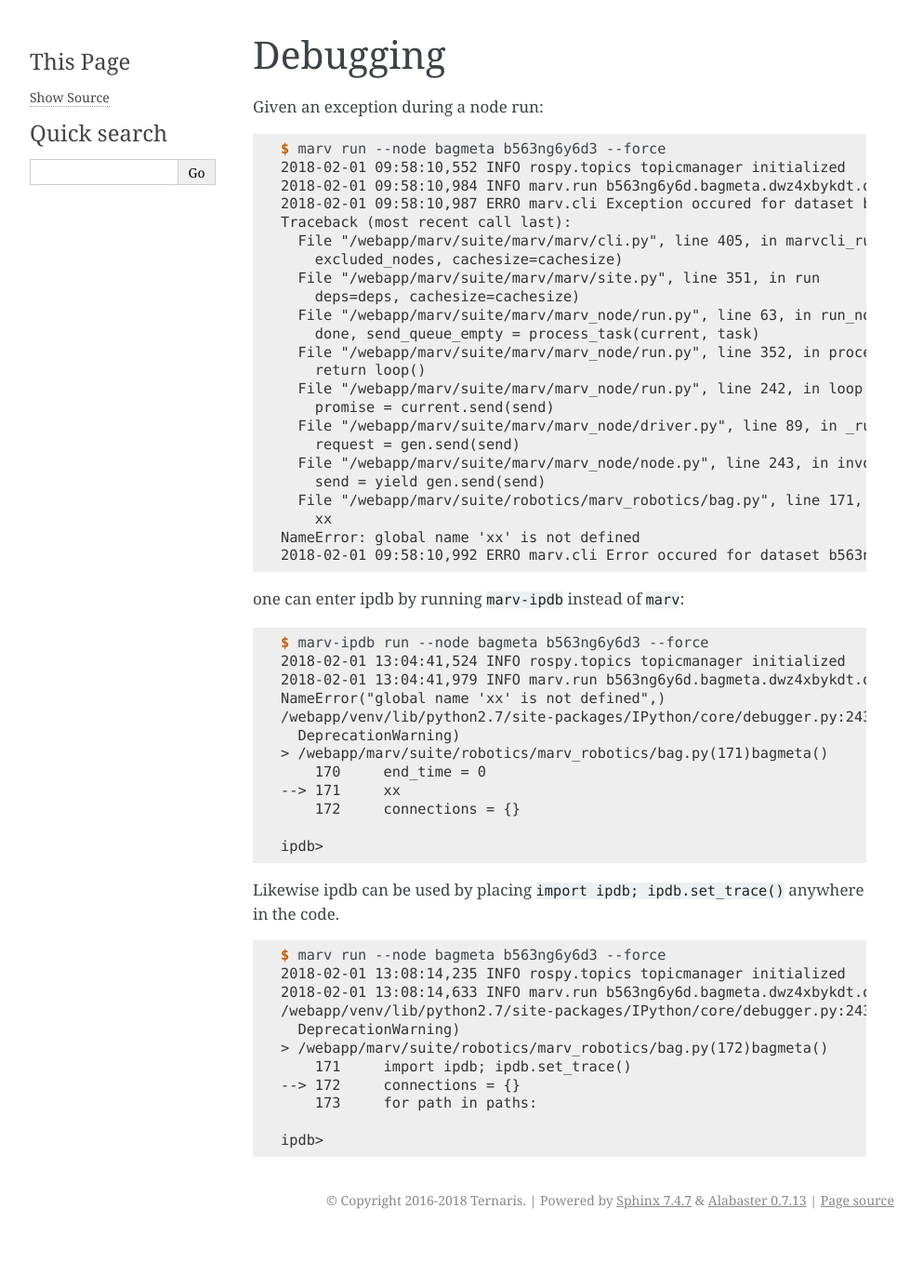
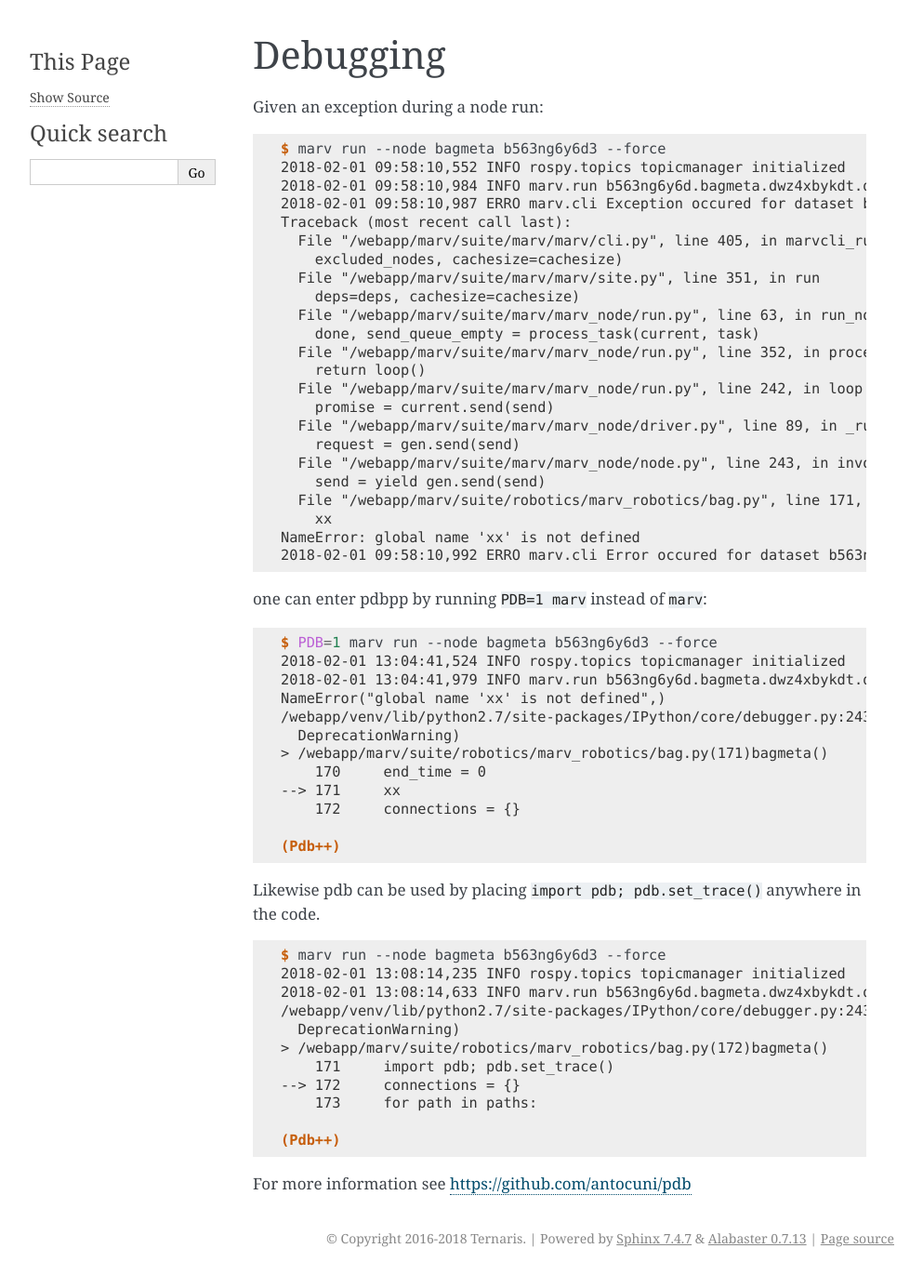
Before and after one commit to ternaris/marv-robotics, a Sphinx documentation site: the page built from docs/debug.rst, in a window 1280 px wide. Shown: the whole page at 93% size, without its empty margins (148-1141 px from the left). Built offline with Sphinx 7.4.7, drawn with Linux system fonts in a browser that asks for light colours; pages that are not in the unit, such as notebooks, are missing from menus; before the commit the page ends 1330 px from its top, so only the background shows below that.

Commit message:
[marv] Drop ipdb in favour pdb++

```diff
--- a/docs/debug.rst
+++ b/docs/debug.rst
@@ -34,11 +34,11 @@ Given an exception during a node run:
    NameError: global name 'xx' is not defined
    2018-02-01 09:58:10,992 ERRO marv.cli Error occured for dataset b563ng6y6d3pjf6ycx7t52pqae: global name 'xx' is not defined
 
-one can enter ipdb by running ``marv-ipdb`` instead of ``marv``:
+one can enter pdbpp by running ``PDB=1 marv`` instead of ``marv``:
 
 .. code-block:: console
 
-   $ marv-ipdb run --node bagmeta b563ng6y6d3 --force
+   $ PDB=1 marv run --node bagmeta b563ng6y6d3 --force
    2018-02-01 13:04:41,524 INFO rospy.topics topicmanager initialized
    2018-02-01 13:04:41,979 INFO marv.run b563ng6y6d.bagmeta.dwz4xbykdt.default (bagmeta) started with force
    NameError("global name 'xx' is not defined",)
@@ -49,9 +49,9 @@ one can enter ipdb by running ``marv-ipdb`` instead of ``marv``:
    --> 171     xx
        172     connections = {}
 
-   ipdb>
+   (Pdb++)
 
-Likewise ipdb can be used by placing ``import ipdb; ipdb.set_trace()`` anywhere in the code.
+Likewise pdb can be used by placing ``import pdb; pdb.set_trace()`` anywhere in the code.
 
 .. code-block:: console
 
@@ -61,8 +61,10 @@ Likewise ipdb can be used by placing ``import ipdb; ipdb.set_trace()`` anywhere
    /webapp/venv/lib/python2.7/site-packages/IPython/core/debugger.py:243: DeprecationWarning: The `color_scheme` argument is deprecated since version 5.1
      DeprecationWarning)
    > /webapp/marv/suite/robotics/marv_robotics/bag.py(172)bagmeta()
-       171     import ipdb; ipdb.set_trace()
+       171     import pdb; pdb.set_trace()
    --> 172     connections = {}
        173     for path in paths:
 
-   ipdb>
+   (Pdb++)
+
+For more information see https://github.com/antocuni/pdb
--- a/docs/migrate/index.rst
+++ b/docs/migrate/index.rst
@@ -7,6 +7,12 @@ Migration
 =========
 
 Before doing any migration you might want to check the :ref:`config` and :ref:`deploy` sections.
+
+18.07 -> UNRELEASED
+-------------------
+
+Support for ipdb has been dropped in favour of `pdb++ <https://github.com/antocuni/pdb>`_. Use ``PDB=1 marv run`` instead of ``marv-ipdb run``. For more information see :ref:`debug`.
+
 
 18.05 -> 18.07
 --------------
--- a/requirements.txt
+++ b/requirements.txt
@@ -22,13 +22,13 @@ cython==0.28.3
 decorator==4.3.0
 docutils==0.14
 execnet==1.5.0
+fancycompleter==0.8
 flake8==3.5.0
 flask-cors==3.0.6
 flask-sqlalchemy==2.3.2
 flask==0.12.4
 idna==2.7
 imagesize==1.0.0
-ipdb==0.11
 ipython-genutils==0.2.0
 ipython==5.6.0
 itsdangerous==0.24
@@ -44,6 +44,7 @@ packaging==17.1
 pathlib2==2.3.2
 pathtools==0.1.2
 pbr==4.0.4
+pdbpp==0.9.2
 pexpect==4.6.0
 pickleshare==0.7.4
 pillow==5.1.0
```
Also changed, not shown: other parts of requirements.txt (+1 -0 lines), 5 other files.
